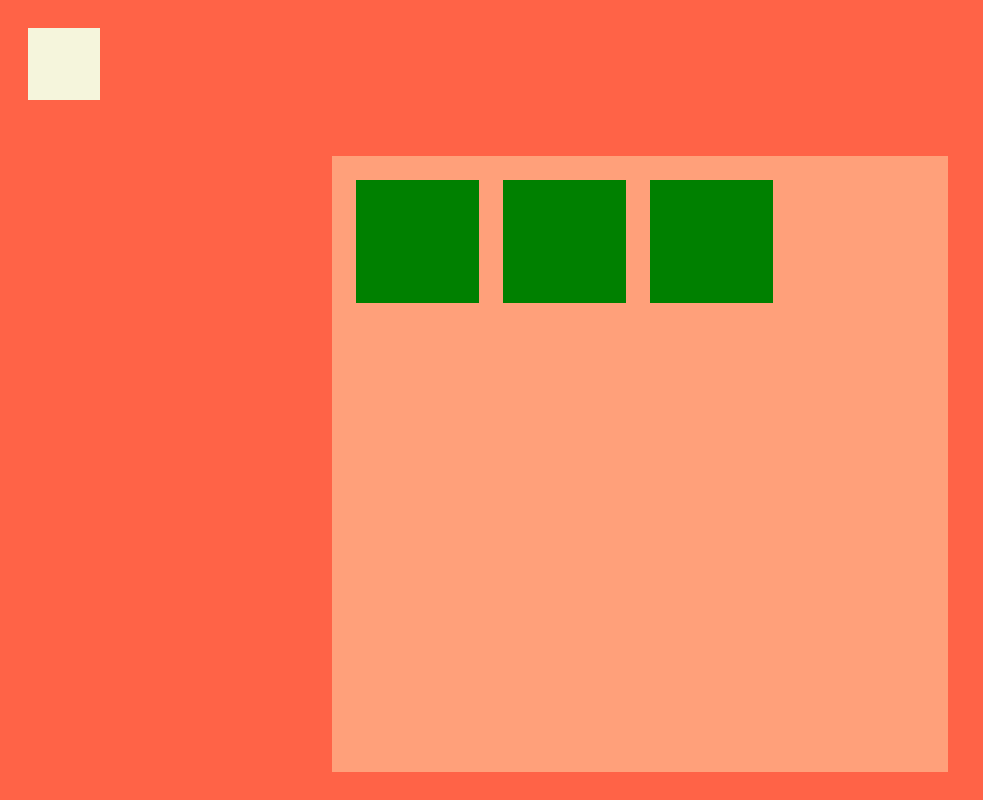
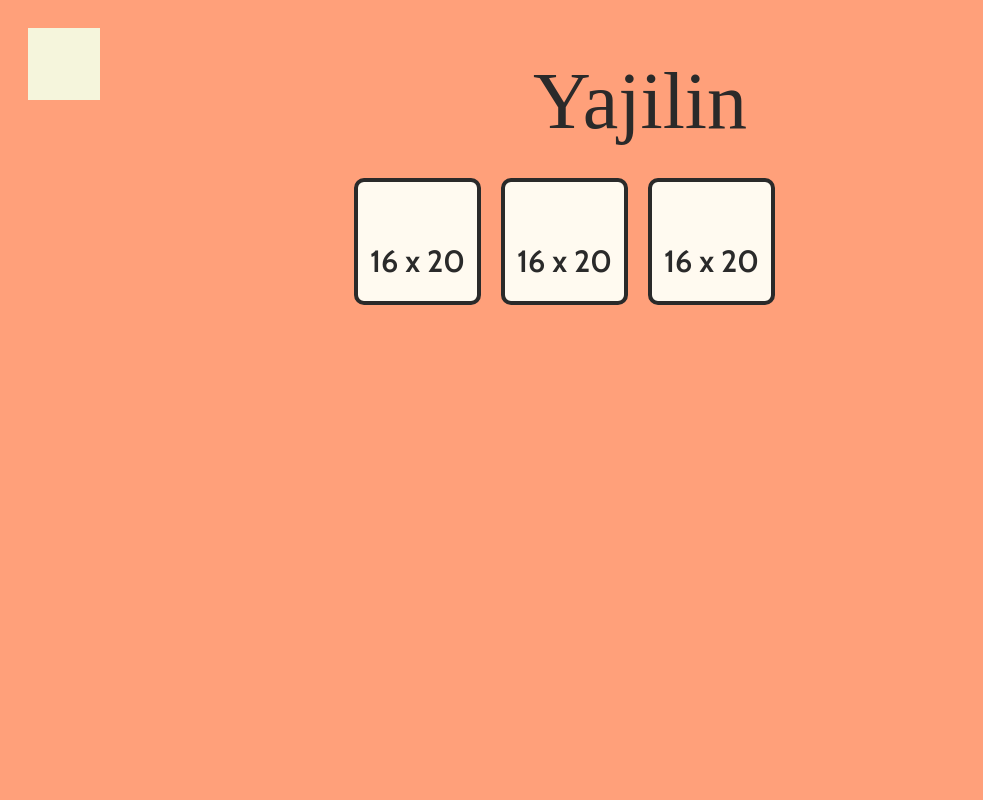
Before and after one commit to Pawix5k/Pawix5k.github.io, a plain HTML site: page index.html in a window 1280 px wide. Shown: the whole page, without its empty margins (0-983 px from the left). Drawn offline with nearby package versions, Linux system fonts and the light colour scheme; a web font is replaced by a local one.

Commit message:
more aesthetic changes, logo added

```diff
--- a/index.html
+++ b/index.html
@@ -1,7 +1,7 @@
 <head>
     <link rel="preconnect" href="https://fonts.googleapis.com">
     <link rel="preconnect" href="https://fonts.gstatic.com" crossorigin>
-    <link href="https://fonts.googleapis.com/css2?family=Cabin:wght@600&display=swap" rel="stylesheet">
+    <link href="https://fonts.googleapis.com/css2?family=Cabin:wght@600&family=Merienda+One&display=swap" rel="stylesheet">
     <link rel="stylesheet" href="styles.css">
 </head>
 
--- a/script.js
+++ b/script.js
@@ -1104,24 +1104,37 @@ class Button {
 
     draw() {
         if (this.visible) {
+            if (this.type == "level") {
+                this.drawLevelButton();
+            }
+            else {
                 ctx.fillStyle = "beige";
                 ctx.fillRect(this.x, this.y, this.size, this.size);
+            }
+        }
+    }
 
+    drawLevelButton() {
+        let font = (this.size / 4).toString().concat('px Cabin');;
+        let color;
         switch (this.progress) {
             case "new":
-                    ctx.fillStyle = "green";
-                    ctx.fillRect(this.x, this.y, this.size, this.size);
+                color = "floralwhite";
                 break;
             case "started":
-                    ctx.fillStyle = "blue";
-                    ctx.fillRect(this.x, this.y, this.size, this.size);
+                color = "#7FBFD4";
                 break;
             case "finished":
-                    ctx.fillStyle = "red";
-                    ctx.fillRect(this.x, this.y, this.size, this.size);
+                color = "LightGreen";
                 break;
         }
-        }
+        fillRoundedRect(this.x, this.y, this.size, this.size, 8, color);
+        strokeRoundedRect(this.x, this.y, this.size, this.size, 8, "#2A2A2A", 4);
+        ctx.fillStyle = "#2A2A2A";
+        ctx.textAlign = "center";
+        ctx.font = font;
+        console.log(ctx.font);
+        ctx.fillText("16 x 20", this.x + this.size / 2, this.y + this.size * 3 / 4);
     }
 
     triggerAction() {
@@ -1162,6 +1175,8 @@ class Menu {
 
     levelButtons = [];
     buttons = [new Button("to-tutorial")];
+
+    lentLogoFontSize;
 
     checkCollisionWithButtons(x, y) {
         this.levelButtons.forEach((element) => {
@@ -1222,8 +1237,17 @@ class Menu {
         }
     }
 
+    drawLogo() {
+        let font = (this.logoFontSize).toString().concat('px Merienda One');
+        ctx.fillStyle = "#2A2A2A";
+        ctx.textAlign = "center";
+        ctx.font = font;
+        console.log(ctx.font);
+        ctx.fillText("Yajilin", c.width / 2, this.topSpaceHeight);
+    }
+
     draw() {
-        ctx.fillStyle = "Tomato";
+        ctx.fillStyle = "LightSalmon";
         ctx.fillRect(0, 0, c.width, c.height);
         //top bar
         // ctx.fillStyle = "coral";
@@ -1236,6 +1260,8 @@ class Menu {
         //levelButtons
         this.levelButtons.forEach(element => element.draw());
         this.buttons.forEach(element => element.draw());
+
+        this.drawLogo();
     }
 
     calculateContainerVariables() {
@@ -1243,8 +1269,11 @@ class Menu {
         this.levelsContainerX = containerSizes[0];
         this.levelsContainerY = containerSizes[1];
 
+        let fontSize = Math.min(c.width, c.height) / 10;
+
         this.levelsContainerTranslationX = parseInt((c.width - this.levelsContainerX) / 2);
         this.levelsContainerTranslationY = parseInt((c.height - this.topSpaceHeight - this.levelsContainerY) / 2 + this.topSpaceHeight);
+        this.logoFontSize = fontSize;
     }
 
     calculateTopSpaceHeight() {
@@ -1310,6 +1339,43 @@ function drawTextInBox(width, height, translationY, n, fontSize) {
     }
 }
 
+function strokeRoundedRect(x, y, width, height, radius, color, lineWidth) {
+    ctx.strokeStyle = color;
+    ctx.lineWidth = lineWidth;
+    ctx.beginPath();
+    ctx.moveTo(x, y + radius);
+    ctx.arcTo(x, y + height, x + radius, y + height, radius);
+    ctx.arcTo(x + width, y + height, x + width, y + height - radius, radius);
+    ctx.arcTo(x + width, y, x + width - radius, y, radius);
+    ctx.arcTo(x, y, x, y + radius, radius);
+    ctx.stroke();
+}
+
+function fillRoundedRect(x, y, width, height, radius, color) {
+    ctx.fillStyle = color;
+    ctx.beginPath();
+    ctx.moveTo(x, y + radius);
+    ctx.arcTo(x, y + height, x + radius, y + height, radius);
+    ctx.arcTo(x + width, y + height, x + width, y + height - radius, radius);
+    ctx.arcTo(x + width, y, x + width - radius, y, radius);
+    ctx.arcTo(x, y, x, y + radius, radius);
+    ctx.fill();
+}
+
+function strokeRoundedTriangle(x, y, width, height, radius, color, lineWidth) {
+    ctx.strokeStyle = color;
+    ctx.lineWidth = lineWidth;
+    ctx.beginPath();
+    ctx.moveTo(x, y + radius);
+    ctx.arcTo(x, y + height, x + radius, y + height, radius);
+    ctx.arcTo(x + width, y + height, x + width, y + height - radius, radius);
+    ctx.arcTo(x + width, y, x + width - radius, y, radius);
+    ctx.arcTo(x, y, x, y + radius, radius);
+    ctx.stroke();
+}
+
+
+
 var move;
 var grid;
 var menu;
@@ -1344,4 +1410,20 @@ function initializeTutorial() {
     tutorial.calculateAllAndDraw();
 }
 
+let font = (6).toString().concat('px Cabin');
+ctx.fillStyle = "#2A2A2A";
+ctx.textAlign = "center";
+ctx.font = font;
+console.log(ctx.font);
+ctx.fillText("6 x 9", 0, 0);
+
+font = (6).toString().concat('px Merienda One');
+ctx.fillStyle = "#2A2A2A";
+ctx.textAlign = "center";
+ctx.font = font;
+console.log(ctx.font);
+ctx.fillText("6 x 9", 0, 0);
+
+setTimeout(() => {
     initializeMenu();
+}, 500);
--- a/styles.css
+++ b/styles.css
@@ -2,7 +2,9 @@ html, body {
     margin: 0;
     padding: 0;
     font-family: 'Cabin', sans-serif;
+    font-family: 'Merienda One', cursive;
 }
+
 
 #myCanvas {
     padding: 0;
```
Lines whose indentation alone changed are shown as unchanged.
